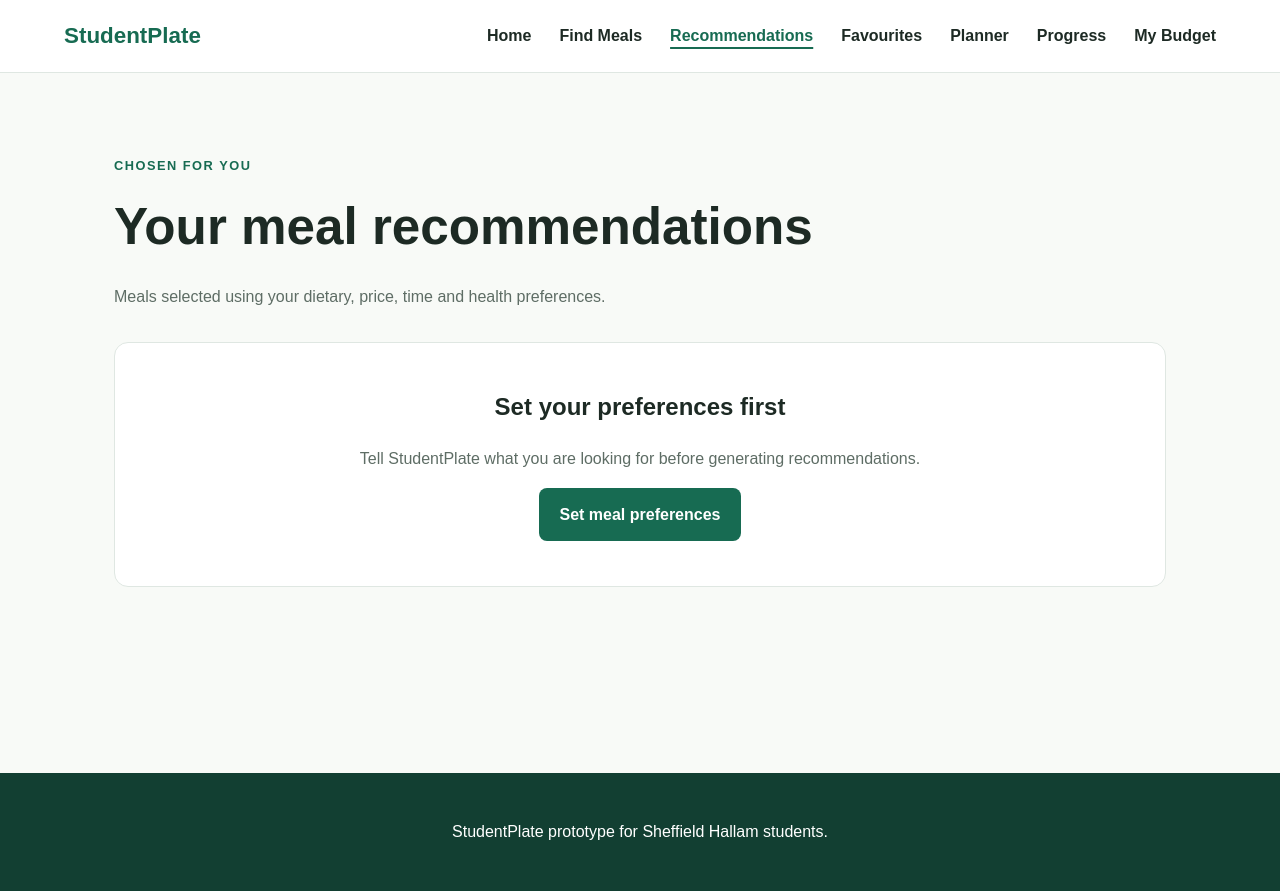
After one commit to C1028030/studentplate, a Django app: page /recommendations/ in a window 1280 px wide. The commit adds this page. Run offline with Django 5.2, Linux system fonts and the light colour scheme.

Commit message:
added personalised meal recommendations

```diff
--- a/meals/static/meals/css/style.css
+++ b/meals/static/meals/css/style.css
@@ -1633,3 +1633,149 @@ a {
         width: 100%;
     }
 }
+
+/* Personalised recommendations */
+
+.recommendations-page {
+    max-width: 1100px;
+    min-height: 700px;
+    margin: 0 auto;
+    padding: 70px 24px;
+}
+
+.recommendations-heading {
+    margin-bottom: 32px;
+}
+
+.recommendations-heading h1 {
+    margin: 8px 0 12px;
+    font-size: 3.2rem;
+}
+
+.recommendations-heading > p:last-child {
+    color: #5e6d65;
+}
+
+.saved-preferences-summary {
+    display: grid;
+    grid-template-columns: repeat(4, 1fr) auto;
+    gap: 18px;
+    align-items: center;
+
+    margin-bottom: 35px;
+    padding: 22px;
+
+    background-color: #eaf5ef;
+    border: 1px solid #c3ded0;
+    border-radius: 14px;
+}
+
+.saved-preferences-summary span,
+.saved-preferences-summary strong {
+    display: block;
+}
+
+.saved-preferences-summary span {
+    color: #5e6d65;
+    font-size: 0.8rem;
+}
+
+.saved-preferences-summary a {
+    color: #176b52;
+    font-weight: bold;
+}
+
+.recommendation-results-heading {
+    margin-bottom: 20px;
+}
+
+.recommendation-grid {
+    display: grid;
+    grid-template-columns: repeat(2, 1fr);
+    gap: 20px;
+}
+
+.recommendation-card {
+    padding: 25px;
+
+    background-color: #ffffff;
+    border: 1px solid #dfe7e2;
+    border-radius: 14px;
+}
+
+.recommendation-card h2 {
+    margin: 8px 0;
+}
+
+.recommendation-card > p {
+    color: #5e6d65;
+}
+
+.recommendation-reasons {
+    margin: 20px 0;
+    padding: 16px;
+
+    background-color: #f0f7f3;
+    border-radius: 9px;
+}
+
+.recommendation-reasons h3 {
+    margin: 0 0 8px;
+    font-size: 1rem;
+}
+
+.recommendation-reasons ul {
+    margin: 0;
+    padding-left: 20px;
+}
+
+.recommendation-link {
+    margin-top: 20px;
+}
+
+.recommendation-message {
+    padding: 45px;
+
+    background-color: #ffffff;
+    border: 1px solid #dfe7e2;
+    border-radius: 14px;
+
+    text-align: center;
+}
+
+.recommendation-message h2 {
+    margin-top: 0;
+}
+
+.recommendation-message p {
+    color: #5e6d65;
+}
+
+.preference-success {
+    display: flex;
+    align-items: center;
+    justify-content: space-between;
+    gap: 20px;
+}
+
+.preference-success a {
+    color: inherit;
+    font-weight: bold;
+    text-decoration: underline;
+}
+
+@media (max-width: 750px) {
+    .recommendations-heading h1 {
+        font-size: 2.5rem;
+    }
+
+    .saved-preferences-summary,
+    .recommendation-grid {
+        grid-template-columns: 1fr;
+    }
+
+    .preference-success {
+        align-items: flex-start;
+        flex-direction: column;
+    }
+}
--- a/meals/templates/meals/base.html
+++ b/meals/templates/meals/base.html
@@ -5,7 +5,7 @@
     <meta charset="UTF-8">
     <meta name="viewport" content="width=device-width, initial-scale=1.0">
     <title>{% block title %}StudentPlate{% endblock %}</title>
-    <link rel="stylesheet" href="{% static 'meals/css/style.css' %}?v=6">
+    <link rel="stylesheet" href="{% static 'meals/css/style.css' %}?v=7">
 </head>
 <body>
     <a class="skip-link" href="#main-content">
@@ -43,13 +43,13 @@
 
                 <li>
                     <a
-                        href="{% url 'preferences' %}"
-                        {% if request.resolver_match.url_name == "preferences" %}
+                        href="{% url 'recommendations' %}"
+                        {% if request.resolver_match.url_name == "recommendations" or request.resolver_match.url_name == "preferences" %}
                             class="active-nav"
                             aria-current="page"
                         {% endif %}
                     >
-                        Preferences
+                        Recommendations
                     </a>
                 </li>
 
--- a/meals/templates/meals/home.html
+++ b/meals/templates/meals/home.html
@@ -21,6 +21,7 @@
             <div class="hero-buttons">
                 <a class="button primary-button" href="{% url 'meal_list' %}">Find affordable meals</a>
                 <a class="button secondary-button" href="{% url 'budget' %}">Set my budget</a>
+                <a class="button secondary-button" href="{% url 'recommendations' %}">Get recommendations</a>
             </div>
         </div>
     </section>
--- a/meals/templates/meals/preferences.html
+++ b/meals/templates/meals/preferences.html
@@ -21,7 +21,11 @@
 
         {% if preference_saved %}
             <div class="preference-success" role="status">
-                Your meal preferences have been saved.
+                <span>Your meal preferences have been saved.</span>
+
+                <a href="{% url 'recommendations' %}">
+                    View recommendations →
+                </a>
             </div>
         {% endif %}
 
--- /dev/null
+++ b/meals/templates/meals/recommendations.html
@@ -0,0 +1,176 @@
+{% extends "meals/base.html" %}
+
+
+{% block title %}
+    Recommendations | StudentPlate
+{% endblock %}
+
+
+{% block content %}
+    <section class="recommendations-page">
+        <div class="recommendations-heading">
+            <p class="eyebrow">Chosen for you</p>
+
+            <h1>Your meal recommendations</h1>
+
+            <p>
+                Meals selected using your dietary, price, time and
+                health preferences.
+            </p>
+        </div>
+
+        {% if not has_preferences %}
+            <!-- No saved preferences -->
+            <div class="recommendation-message">
+                <h2>Set your preferences first</h2>
+
+                <p>
+                    Tell StudentPlate what you are looking for before
+                    generating recommendations.
+                </p>
+
+                <a
+                    class="button primary-button"
+                    href="{% url 'preferences' %}"
+                >
+                    Set meal preferences
+                </a>
+            </div>
+
+        {% else %}
+            <!-- Saved preference summary -->
+            <section class="saved-preferences-summary">
+                <div>
+                    <span>Diet</span>
+
+                    <strong>
+                        {% if dietary_type == "vegetarian" %}
+                            Vegetarian
+                        {% elif dietary_type == "vegan" %}
+                            Vegan
+                        {% else %}
+                            No preference
+                        {% endif %}
+                    </strong>
+                </div>
+
+                <div>
+                    <span>Maximum price</span>
+
+                    <strong>
+                        £{{ maximum_price|floatformat:2 }}
+                    </strong>
+                </div>
+
+                <div>
+                    <span>Maximum time</span>
+
+                    <strong>
+                        {{ maximum_time }} minutes
+                    </strong>
+                </div>
+
+                <div>
+                    <span>Health goal</span>
+
+                    <strong>
+                        {% if health_goal == "high_protein" %}
+                            Higher protein
+                        {% else %}
+                            Balanced eating
+                        {% endif %}
+                    </strong>
+                </div>
+
+                <a href="{% url 'preferences' %}">
+                    Change preferences
+                </a>
+            </section>
+
+            {% if recommendations %}
+                <div class="recommendation-results-heading">
+                    <h2>
+                        {{ recommendations|length }}
+                        matching meal{{ recommendations|length|pluralize }}
+                    </h2>
+                </div>
+
+                <div class="recommendation-grid">
+                    {% for recommendation in recommendations %}
+                        <article class="recommendation-card">
+                            <p class="meal-category">
+                                {{ recommendation.meal.category }}
+                            </p>
+
+                            <h2>
+                                <a
+                                    href="{% url 'meal_detail' recommendation.meal.id %}"
+                                >
+                                    {{ recommendation.meal.name }}
+                                </a>
+                            </h2>
+
+                            <p>
+                                {{ recommendation.meal.description }}
+                            </p>
+
+                            <!-- Explanation of the recommendation -->
+                            <div class="recommendation-reasons">
+                                <h3>Why this matches</h3>
+
+                                <ul>
+                                    {% for reason in recommendation.reasons %}
+                                        <li>{{ reason }}</li>
+                                    {% endfor %}
+                                </ul>
+                            </div>
+
+                            <div class="meal-information">
+                                <strong>
+                                    £{{ recommendation.meal.price|floatformat:2 }}
+                                </strong>
+
+                                <span>
+                                    {{ recommendation.meal.prep_time }}
+                                    minutes
+                                </span>
+                            </div>
+
+                            <a
+                                class="button primary-button recommendation-link"
+                                href="{% url 'meal_detail' recommendation.meal.id %}"
+                            >
+                                View meal
+                            </a>
+                        </article>
+                    {% endfor %}
+                </div>
+
+            {% else %}
+                <!-- Preferences produced no matches -->
+                <div class="recommendation-message">
+                    <h2>No exact matches found</h2>
+
+                    <p>
+                        Try increasing your price or preparation-time
+                        limit, or changing your dietary preference.
+                    </p>
+
+                    <a
+                        class="button primary-button"
+                        href="{% url 'preferences' %}"
+                    >
+                        Adjust preferences
+                    </a>
+
+                    <a
+                        class="button secondary-button"
+                        href="{% url 'meal_list' %}"
+                    >
+                        Browse all meals
+                    </a>
+                </div>
+            {% endif %}
+        {% endif %}
+    </section>
+{% endblock %}
--- a/meals/urls.py
+++ b/meals/urls.py
@@ -48,5 +48,11 @@ urlpatterns = [
         "preferences/",
         views.preferences,
         name="preferences",
-    )
+    ),
+
+    path(
+        "recommendations/",
+        views.recommendations,
+        name="recommendations",
+    ),
 ]
--- a/meals/views.py
+++ b/meals/views.py
@@ -712,3 +712,136 @@ def preferences(request):
     }
 
     return render(request, "meals/preferences.html", context)
+
+# Displays meals matching the student's saved preferences
+def recommendations(request):
+    saved_preferences = request.session.get(
+        "meal_preferences"
+    )
+
+    # Display a setup message if preferences haven't been saved
+    if not saved_preferences:
+        context = {
+            "has_preferences": False,
+            "recommendations": [],
+        }
+
+        return render(
+            request,
+            "meals/recommendations.html",
+            context,
+        )
+
+    try:
+        maximum_price = Decimal(
+            saved_preferences["maximum_price"]
+        )
+
+        maximum_time = int(
+            saved_preferences["maximum_time"]
+        )
+
+    except (
+        InvalidOperation,
+        ValueError,
+        KeyError,
+    ):
+        context = {
+            "has_preferences": False,
+            "recommendations": [],
+        }
+
+        return render(
+            request,
+            "meals/recommendations.html",
+            context,
+        )
+
+    dietary_type = saved_preferences.get(
+        "dietary_type",
+        "any",
+    )
+
+    health_goal = saved_preferences.get(
+        "health_goal",
+        "balanced",
+    )
+
+    # Start with meals matching the price and time limits
+    matching_meals = Meal.objects.filter(
+        is_available=True,
+        price__lte=maximum_price,
+        prep_time__lte=maximum_time,
+    )
+
+    # Apply the dietary requirement
+    if dietary_type == "vegetarian":
+        matching_meals = matching_meals.filter(
+            dietary_type__in=[
+                "vegetarian",
+                "vegan",
+            ]
+        )
+
+    elif dietary_type == "vegan":
+        matching_meals = matching_meals.filter(
+            dietary_type="vegan"
+        )
+
+    # A higher-protein goal requires at least 25g protein
+    if health_goal == "high_protein":
+        matching_meals = matching_meals.filter(
+            protein__gte=25
+        ).order_by(
+            "-protein",
+            "price",
+        )
+
+    else:
+        # Balanced recommendations prioritise affordability
+        matching_meals = matching_meals.order_by(
+            "price",
+            "-protein",
+        )
+
+    recommendations = []
+
+    for meal in matching_meals:
+        reasons = [
+            f"Costs £{meal.price:.2f}",
+            f"Ready in {meal.prep_time} minutes",
+        ]
+
+        if meal.dietary_type == "vegetarian":
+            reasons.append("Vegetarian")
+
+        elif meal.dietary_type == "vegan":
+            reasons.append("Vegan")
+
+        if meal.protein >= 25:
+            reasons.append(
+                f"{meal.protein}g protein"
+            )
+
+        recommendations.append(
+            {
+                "meal": meal,
+                "reasons": reasons,
+            }
+        )
+
+    context = {
+        "has_preferences": True,
+        "recommendations": recommendations,
+        "preferences": saved_preferences,
+        "maximum_price": maximum_price,
+        "maximum_time": maximum_time,
+        "dietary_type": dietary_type,
+        "health_goal": health_goal,
+    }
+
+    return render(
+        request,
+        "meals/recommendations.html",
+        context,
+    )
```
